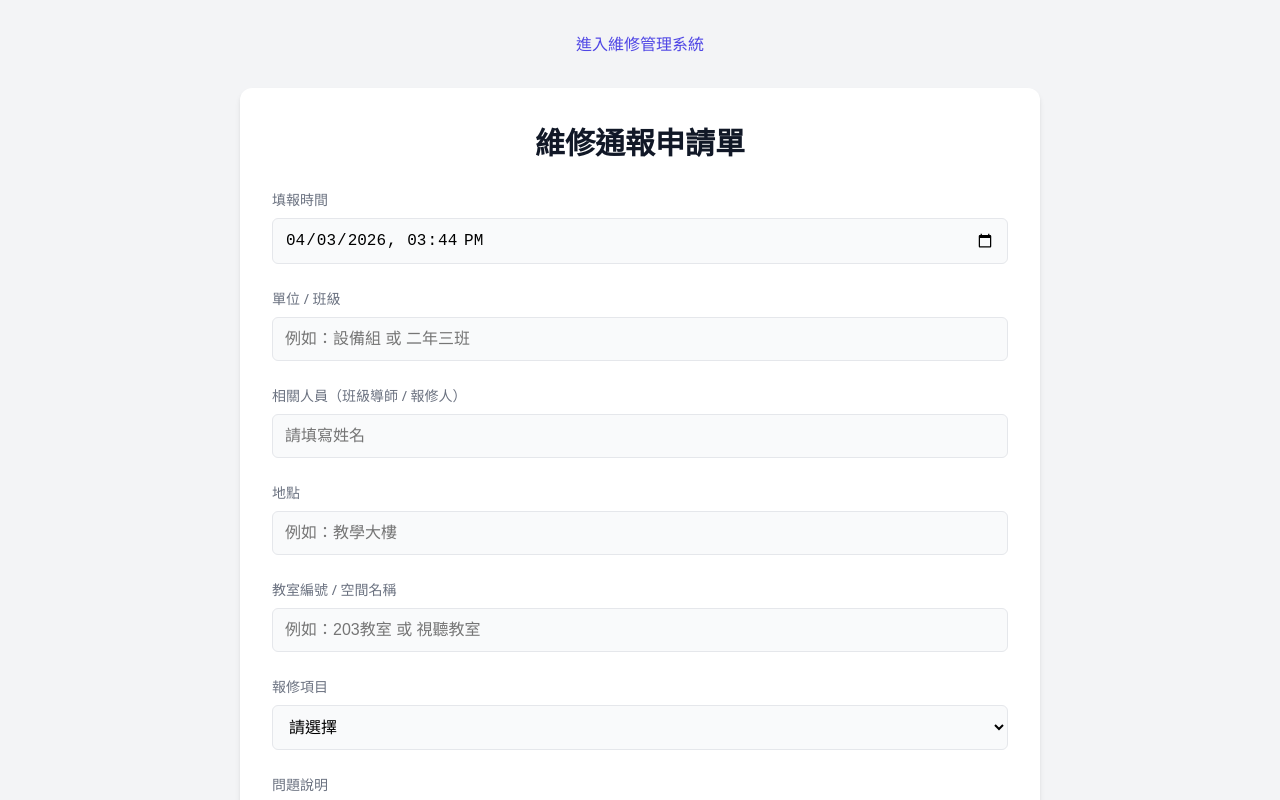
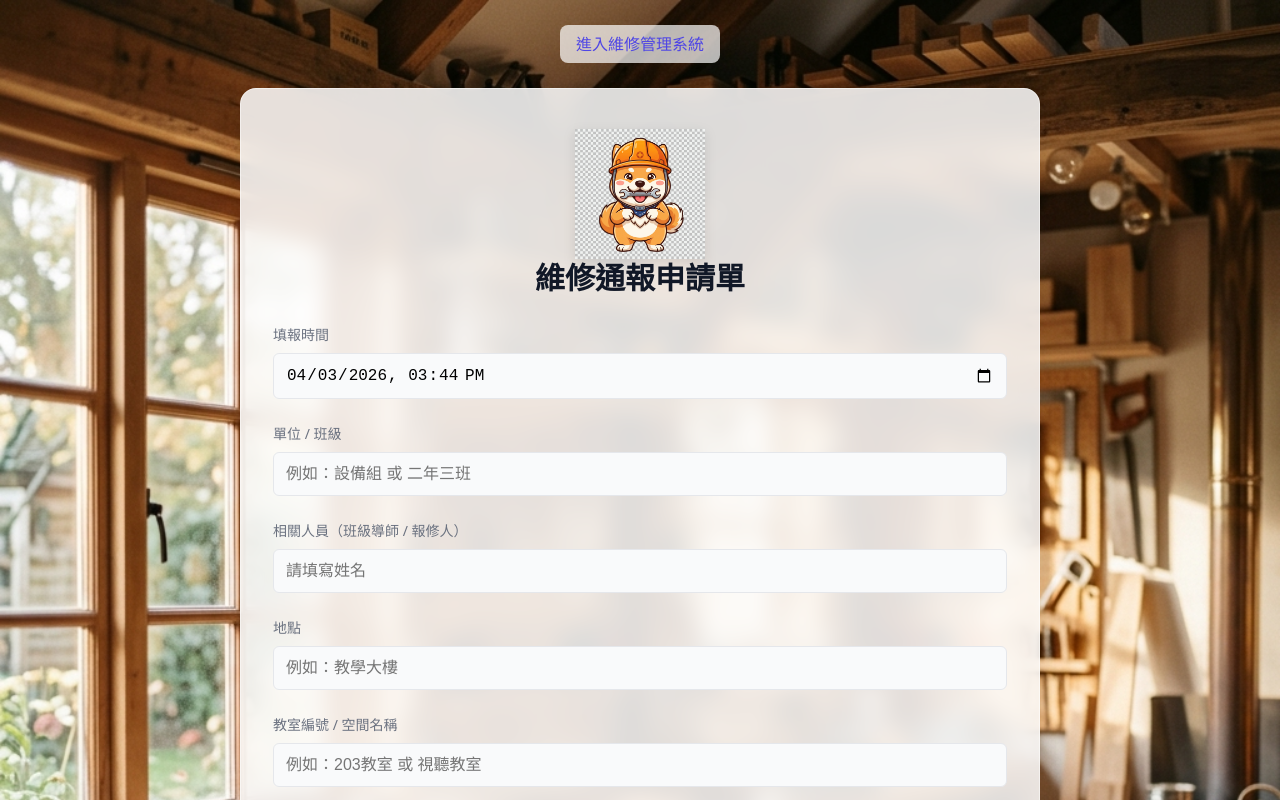
Before and after one commit to libphoto-oss/repair-system, a Next.js app: page / in a window 1280 px wide. Shown: the top 800 px of the page. Built offline with nearby package versions, Linux system fonts and the light colour scheme; no server answers.

Commit message:
把報修系統所有檔案搬進新家

```diff
--- a/app/globals.css
+++ b/app/globals.css
@@ -11,6 +11,10 @@
 
 body {
   background-color: var(--bg-color);
+  background-image: url('/bibi_bg.png');
+  background-size: cover;
+  background-position: center;
+  background-attachment: fixed;
   color: var(--text-primary);
   font-family: system-ui, -apple-system, sans-serif;
   margin: 0;
@@ -25,10 +29,13 @@ body {
 }
 
 .card {
-  background: var(--surface-color);
-  border-radius: 12px;
-  box-shadow: 0 4px 6px -1px rgba(0, 0, 0, 0.1), 0 2px 4px -1px rgba(0, 0, 0, 0.06);
-  padding: 2rem;
+  background: rgba(255, 255, 255, 0.85);
+  backdrop-filter: blur(12px);
+  -webkit-backdrop-filter: blur(12px);
+  border-radius: 16px;
+  border: 1px solid rgba(255, 255, 255, 0.5);
+  box-shadow: 0 10px 25px -5px rgba(0, 0, 0, 0.1), 0 8px 10px -6px rgba(0, 0, 0, 0.1);
+  padding: 2.5rem 2rem;
   transition: transform 0.2s ease;
 }
 
--- a/app/page.js
+++ b/app/page.js
@@ -43,9 +43,12 @@ export default function ReportForm() {
   return (
     <div className="container">
       <div className="nav-links">
-        <Link href="/dashboard">進入維修管理系統</Link>
+        <Link href="/dashboard" style={{ background: 'rgba(255,255,255,0.7)', padding: '0.5rem 1rem', borderRadius: '8px', backdropFilter: 'blur(5px)' }}>進入維修管理系統</Link>
       </div>
       <div className="card">
+        <div style={{ textAlign: 'center', marginBottom: '-10px' }}>
+          <img src="/bibi_mascot.png" alt="比比狗狗智能助理" style={{ width: '130px', height: '130px', objectFit: 'contain', filter: 'drop-shadow(0px 4px 6px rgba(0,0,0,0.1))' }} />
+        </div>
         <h1>維修通報申請單</h1>
         {message && (
           <div style={{ textAlign: 'center', marginBottom: '1.5rem', fontWeight: 'bold', color: isSuccess ? 'var(--success-color)' : 'red' }}>
```
Also changed, not shown: public/bibi_bg.png (added), public/bibi_mascot.png (added), 1 other file (tests, documents, lock files or other folders).
